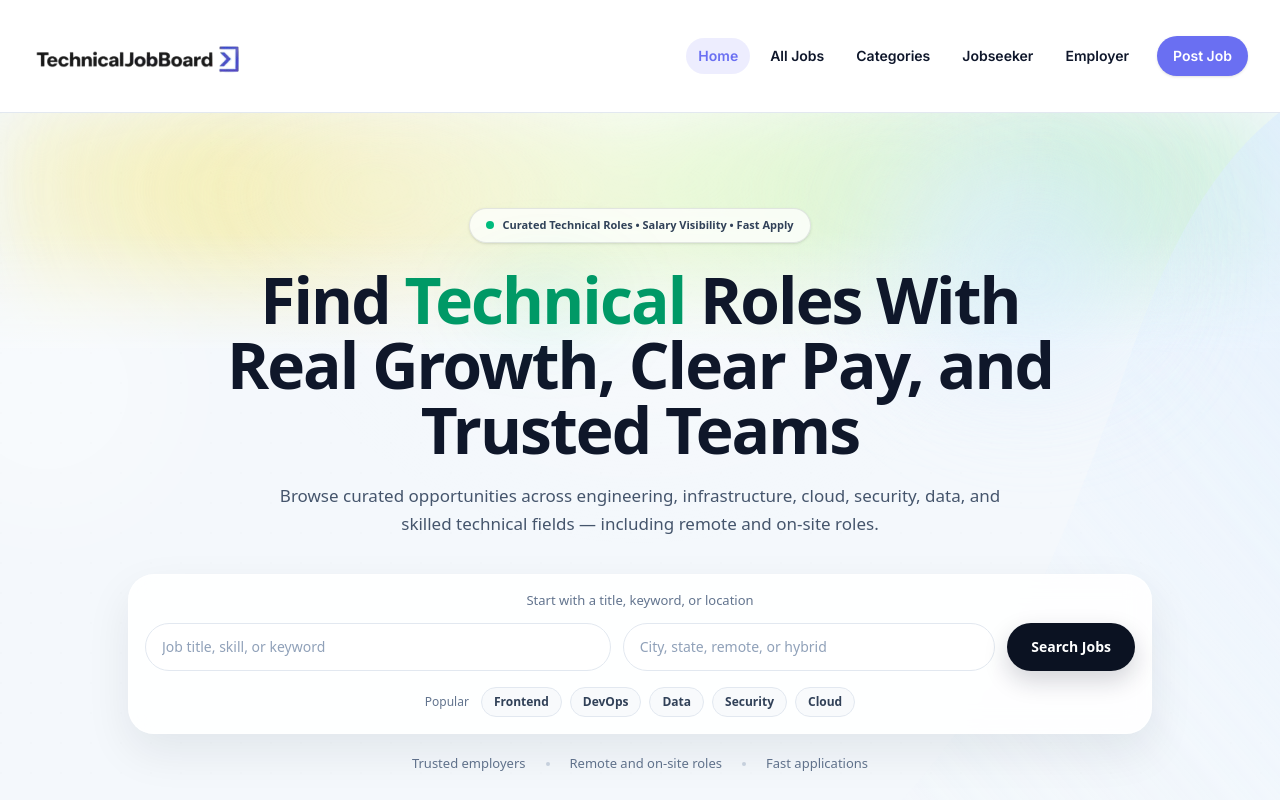
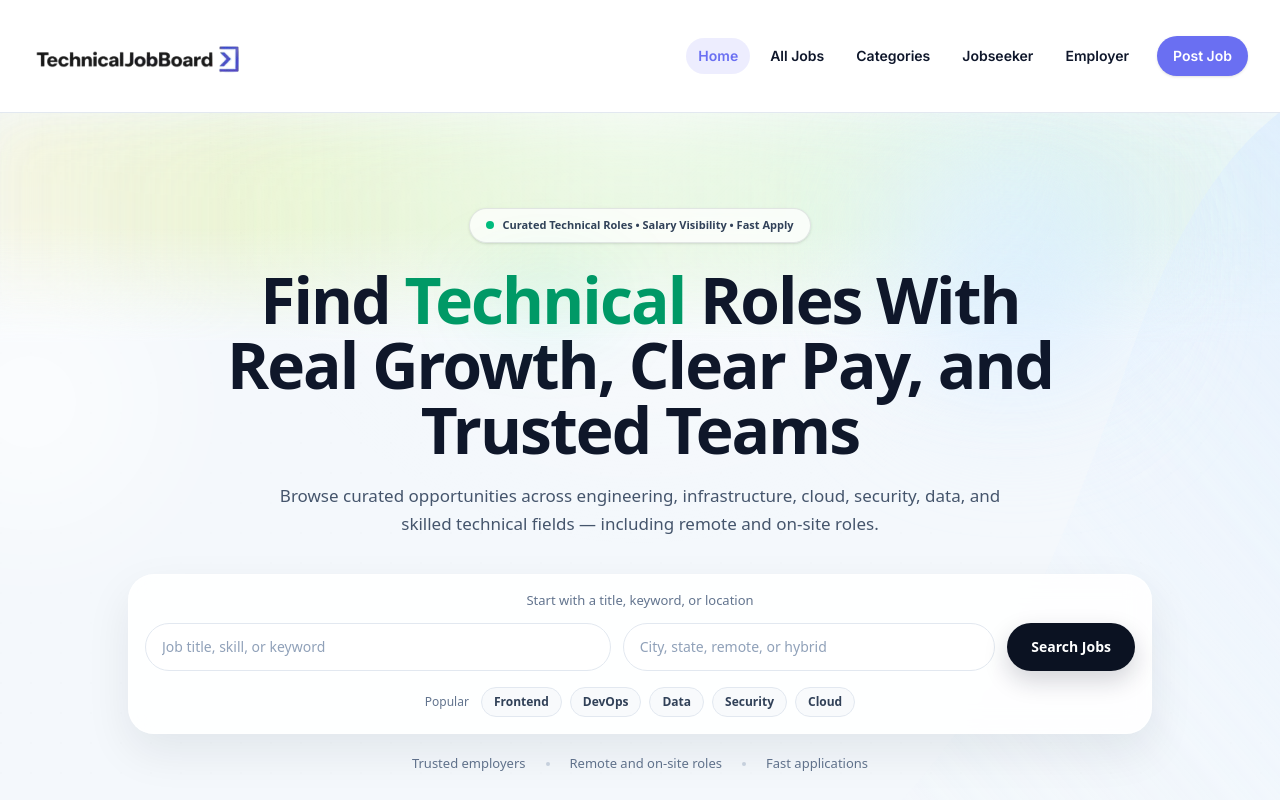
Before and after one commit to adebisidolapo/technicaljobboard, a Next.js app: page / in a window 1280 px wide. Shown: the top 800 px of the page. Built offline with nearby package versions, Linux system fonts and the light colour scheme; no server answers; the database is empty.

Commit message:
update hero

```diff
--- a/app/globals.css
+++ b/app/globals.css
@@ -300,126 +300,75 @@ body {
   }
 }
 
-@keyframes heroGradientShift {
+@keyframes heroBandSlide {
   0% {
-    transform: translate3d(0, 0, 0) scale(1);
-    opacity: 0.9;
+    transform: translate3d(0%, 0, 0) scaleX(1.02);
+    opacity: 0.95;
   }
   25% {
-    transform: translate3d(-2%, 1%, 0) scale(1.03);
+    transform: translate3d(-2.5%, 0, 0) scaleX(1.04);
     opacity: 1;
   }
   50% {
-    transform: translate3d(1%, -1.5%, 0) scale(1.05);
+    transform: translate3d(2%, 0, 0) scaleX(1.06);
     opacity: 0.92;
   }
   75% {
-    transform: translate3d(-1%, 1.5%, 0) scale(1.02);
+    transform: translate3d(-1.5%, 0, 0) scaleX(1.04);
     opacity: 0.98;
   }
   100% {
-    transform: translate3d(0, 0, 0) scale(1);
-    opacity: 0.9;
+    transform: translate3d(0%, 0, 0) scaleX(1.02);
+    opacity: 0.95;
   }
 }
 
-@keyframes heroGlowFloat {
+@keyframes heroBandSlideSoft {
   0% {
-    transform: translate3d(0, 0, 0);
-    opacity: 0.45;
+    transform: translate3d(0%, 0, 0) scaleX(1);
+    opacity: 0.55;
   }
   50% {
-    transform: translate3d(18px, -14px, 0);
-    opacity: 0.62;
+    transform: translate3d(3%, 0, 0) scaleX(1.05);
+    opacity: 0.72;
   }
   100% {
-    transform: translate3d(0, 0, 0);
-    opacity: 0.45;
+    transform: translate3d(0%, 0, 0) scaleX(1);
+    opacity: 0.55;
   }
 }
 
-@keyframes heroGridDrift {
-  0% {
-    transform: translate3d(0, 0, 0);
-  }
-  50% {
-    transform: translate3d(6px, 4px, 0);
-  }
-  100% {
-    transform: translate3d(0, 0, 0);
-  }
-}
-
-.hero-gradient-shift {
-  animation: heroGradientShift 18s ease-in-out infinite;
-  transform-origin: top right;
+.hero-top-band-clean {
+  background: linear-gradient(
+    90deg,
+    rgba(247, 242, 204, 0.55) 0%,
+    rgba(229, 244, 193, 0.70) 22%,
+    rgba(210, 242, 196, 0.82) 48%,
+    rgba(209, 243, 220, 0.62) 74%,
+    rgba(222, 241, 255, 0.35) 100%
+  );
+  filter: blur(26px);
+  animation: heroBandSlide 14s ease-in-out infinite;
   will-change: transform, opacity;
 }
 
-.hero-glow-float {
-  animation: heroGlowFloat 14s ease-in-out infinite;
+.hero-top-band-clean-2 {
+  background: linear-gradient(
+    90deg,
+    rgba(255, 255, 255, 0) 0%,
+    rgba(240, 245, 210, 0.18) 18%,
+    rgba(220, 244, 199, 0.32) 45%,
+    rgba(210, 241, 214, 0.24) 70%,
+    rgba(255, 255, 255, 0) 100%
+  );
+  filter: blur(42px);
+  animation: heroBandSlideSoft 18s ease-in-out infinite;
   will-change: transform, opacity;
 }
 
-.hero-grid-drift {
-  animation: heroGridDrift 24s ease-in-out infinite;
-  will-change: transform;
-}
-
 @media (prefers-reduced-motion: reduce) {
-  .hero-gradient-shift,
-  .hero-glow-float,
-  .hero-grid-drift {
+  .hero-top-band-clean,
+  .hero-top-band-clean-2 {
     animation: none !important;
   }
 }
-
-.hero-bg-animation {
-  background: radial-gradient(circle at 20% 30%, #e7f2ff 0%, transparent 40%),
-              radial-gradient(circle at 80% 40%, #d8ebff 0%, transparent 45%),
-              radial-gradient(circle at 60% 80%, #eef6ff 0%, transparent 50%);
-  animation: heroMove 18s ease-in-out infinite alternate;
-}
-
-
-@keyframes heroBandMoveAlt {
-  0% {
-    transform: translateX(0%) translateY(0%) scale(1.02);
-    opacity: 0.72;
-  }
-  50% {
-    transform: translateX(3%) translateY(-2%) scale(1.06);
-    opacity: 0.9;
-  }
-  100% {
-    transform: translateX(0%) translateY(0%) scale(1.02);
-    opacity: 0.72;
-  }
-}
-
-.hero-top-band {
-  background:
-    radial-gradient(circle at 18% 20%, rgba(247, 241, 180, 0.85) 0%, rgba(247, 241, 180, 0.55) 18%, transparent 42%),
-    radial-gradient(circle at 52% 14%, rgba(214, 245, 176, 0.92) 0%, rgba(214, 245, 176, 0.60) 20%, transparent 44%),
-    radial-gradient(circle at 82% 18%, rgba(197, 239, 214, 0.88) 0%, rgba(197, 239, 214, 0.52) 18%, transparent 40%);
-  filter: blur(34px);
-  animation: heroBandMove 12s ease-in-out infinite;
-  will-change: transform, opacity;
-}
-
-.hero-top-band-2 {
-  background:
-    radial-gradient(circle at 28% 16%, rgba(240, 233, 174, 0.55) 0%, transparent 34%),
-    radial-gradient(circle at 66% 12%, rgba(205, 241, 185, 0.62) 0%, transparent 36%);
-  filter: blur(54px);
-  animation: heroBandMoveAlt 16s ease-in-out infinite;
-  will-change: transform, opacity;
-  mix-blend-mode: normal;
-}
-
-@media (prefers-reduced-motion: reduce) {
-  .hero-top-band,
-  .hero-top-band-2 {
-    animation: none !important;
-  }
-}
--- a/app/page.tsx
+++ b/app/page.tsx
@@ -176,12 +176,12 @@ const wideContainer =
   {/* base */}
   <div className="absolute inset-0 bg-[#F4F8FC]" />
 
-  {/* top animated AWS-style color band */}
-  <div className="absolute inset-x-0 top-0 h-[240px] overflow-hidden">
-    <div className="hero-top-band absolute inset-0" />
-    <div className="hero-top-band-2 absolute inset-0" />
-    <div className="absolute inset-0 bg-gradient-to-b from-transparent via-transparent to-[#F4F8FC]" />
-  </div>
+{/* top animated AWS-style color band */}
+<div className="absolute inset-x-0 top-0 h-[230px] overflow-hidden">
+  <div className="hero-top-band-clean absolute inset-0" />
+  <div className="hero-top-band-clean-2 absolute inset-0" />
+  <div className="absolute inset-0 bg-gradient-to-b from-transparent via-transparent to-[#F4F8FC]" />
+</div>
 
   {/* subtle grid */}
   <div
```
